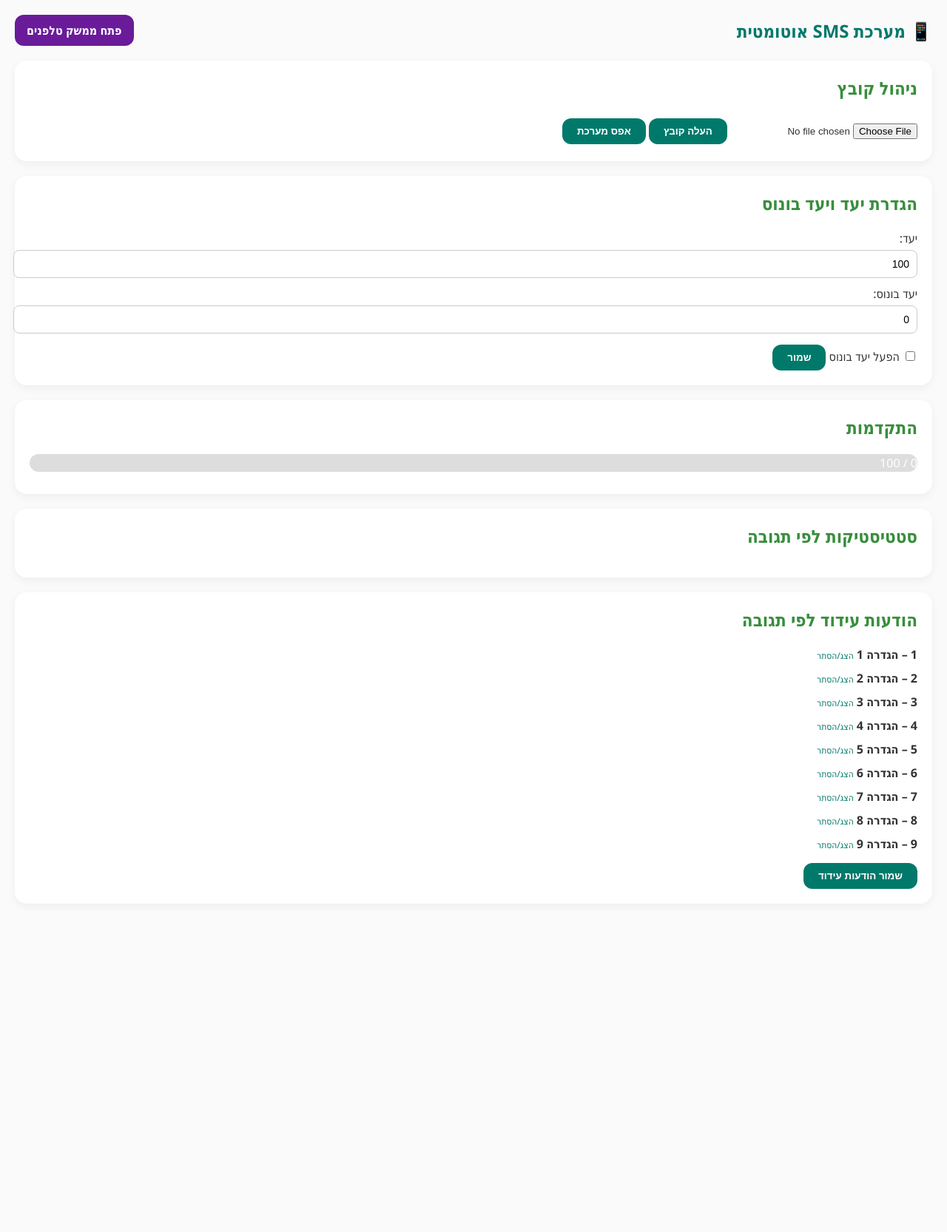
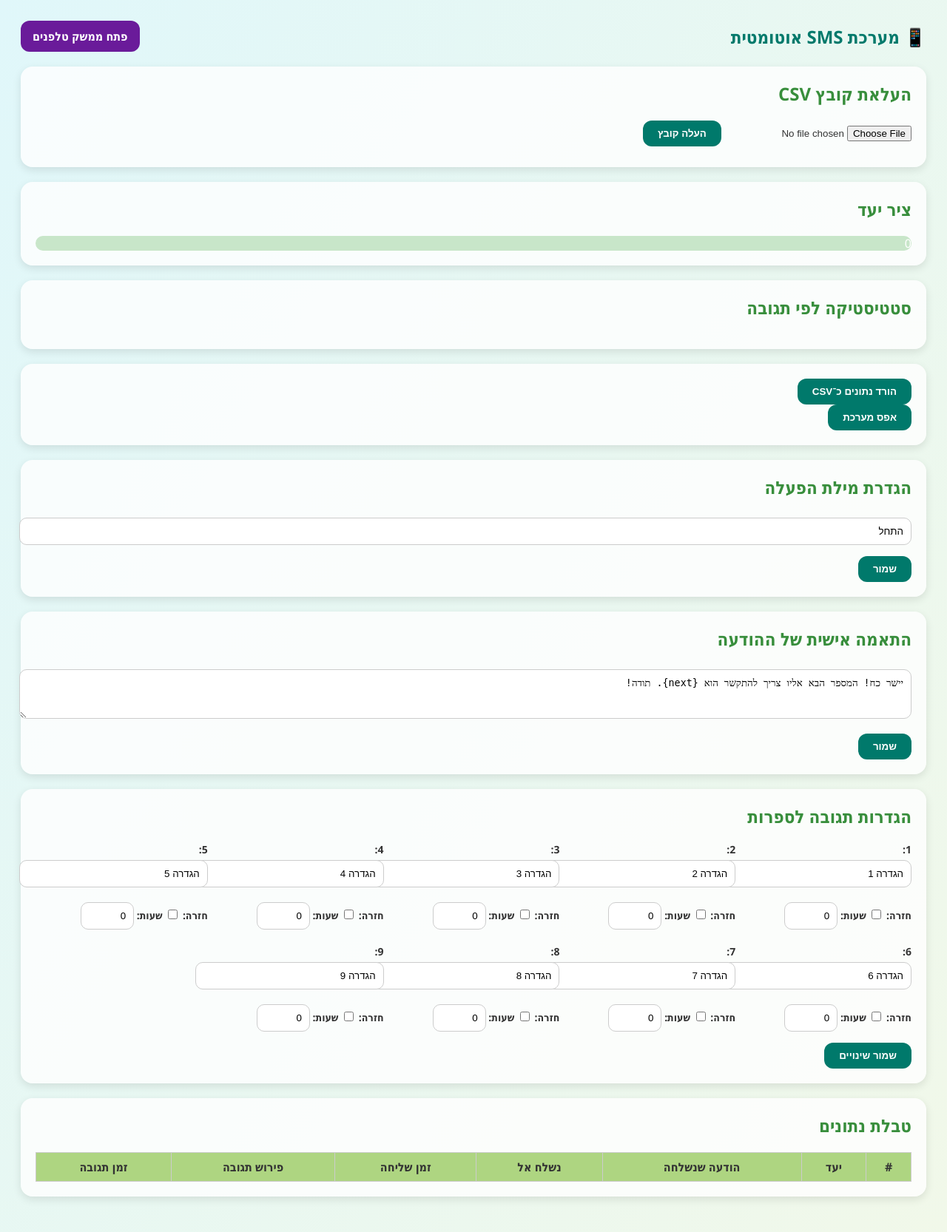
Before and after one commit to uriya222972/sms-auto-bot, a Flask app: page / in a window 1280 px wide. Shown: the whole page at 74% size. Before the commit the page ends 1202 px from the top, so only its background shows below. Run offline with Flask 3, Linux system fonts and the light colour scheme; lists and menus that the app fills with data are empty.

Commit message:
Update index.html

```diff
--- a/templates/index.html
+++ b/templates/index.html
@@ -5,26 +5,27 @@
   <title>מערכת SMS אוטומטית</title>
   <meta name="viewport" content="width=device-width, initial-scale=1">
   <style>
-    /* גופנים, רקע וכללי */
     body {
       font-family: 'Segoe UI', Tahoma, sans-serif;
-      background: #fafafa;
+      background: linear-gradient(120deg, #e0f7fa, #f1f8e9);
       color: #333;
       padding: 20px;
-      margin: 0;
       direction: rtl;
     }
+
     .header-bar {
       display: flex;
       justify-content: space-between;
       align-items: center;
       margin-bottom: 20px;
     }
+
     .logo-title {
       font-size: 24px;
       font-weight: bold;
       color: #00796b;
     }
+
     .telephony-button {
       background-color: #6a1b9a;
       color: white;
@@ -33,34 +34,38 @@
       text-decoration: none;
       font-weight: bold;
     }
+
     .telephony-button:hover {
       background-color: #4a148c;
     }
+
     .section {
-      background: white;
+      background: #ffffffcc;
       border-radius: 16px;
-      box-shadow: 0 4px 12px rgba(0,0,0,0.05);
+      box-shadow: 0 4px 12px rgba(0,0,0,0.1);
       padding: 20px;
       margin-bottom: 20px;
     }
-    h2 {
+
+    .section h2 {
       margin-top: 0;
       color: #388e3c;
     }
+
     input[type="text"], input[type="number"], textarea, select {
       width: 100%;
       padding: 10px;
       margin-top: 5px;
-      margin-bottom: 10px;
+      margin-bottom: 15px;
       border: 1px solid #ccc;
-      border-radius: 8px;
-      font-size: 14px;
+      border-radius: 10px;
     }
+
     input[type="file"] {
-      margin-top: 5px;
-      margin-bottom: 10px;
+      margin-bottom: 15px;
     }
-    button, input[type="submit"] {
+
+    input[type="submit"], button {
       background-color: #00796b;
       color: white;
       border: none;
@@ -68,120 +73,116 @@
       border-radius: 12px;
       cursor: pointer;
       font-weight: bold;
-      margin-top: 5px;
     }
-    button:hover, input[type="submit"]:hover {
+
+    input[type="submit"]:hover, button:hover {
       background-color: #004d40;
     }
+
+    table {
+      width: 100%;
+      border-collapse: collapse;
+      margin-top: 15px;
+    }
+
+    th, td {
+      border: 1px solid #ccc;
+      padding: 8px;
+      text-align: center;
+      background-color: #f9fbe7;
+    }
+
+    th {
+      background-color: #aed581;
+    }
+
+    .grid {
+      display: grid;
+      grid-template-columns: repeat(auto-fit, minmax(180px, 1fr));
+      gap: 10px;
+    }
+
+    label {
+      font-weight: bold;
+    }
+
     .progress-bar {
-      height: 24px;
-      background: #ddd;
-      border-radius: 12px;
+      height: 20px;
+      background: #c8e6c9;
+      border-radius: 10px;
       overflow: hidden;
-      margin-bottom: 10px;
+      margin-top: 10px;
     }
+
     .progress-bar-inner {
       height: 100%;
-      background: #4caf50;
+      background: #388e3c;
       text-align: center;
       color: white;
-      line-height: 24px;
-      white-space: nowrap;
+      line-height: 20px;
       transition: width 0.3s;
     }
-    .bonus .progress-bar-inner {
-      background: #fb8c00;
-    }
+
     .stats-boxes {
       display: flex;
       flex-wrap: wrap;
       gap: 15px;
       margin-top: 15px;
     }
+
     .stats-box {
-      flex: 1 1 150px;
-      background: #e1bee7;
+      flex: 1 1 120px;
+      background: #fce4ec;
       border-radius: 12px;
-      padding: 15px;
+      padding: 10px;
       text-align: center;
+      box-shadow: 0 2px 6px rgba(0,0,0,0.1);
     }
+
     .stats-box-title {
+      font-size: 18px;
       font-weight: bold;
-      font-size: 18px;
-      color: #6a1b9a;
+      color: #ad1457;
     }
+
     .stats-box-value {
       font-size: 24px;
+      font-weight: bold;
     }
-    .response-advanced {
-      display: none;
-      margin-top: 5px;
-    }
-    .response-toggle {
-      font-size: 12px;
-      cursor: pointer;
-      color: #00796b;
+
+    .response-grid {
+      display: grid;
+      grid-template-columns: repeat(auto-fit, minmax(200px, 1fr));
+      gap: 5px;
+      font-size: 14px;
     }
   </style>
-  <script>
-    function toggleAdvanced(id) {
-      document.getElementById(id).style.display =
-        document.getElementById(id).style.display === 'none' ? 'block' : 'none';
-    }
-    function addEncouragement(digit) {
-      const wrapper = document.getElementById('encs_' + digit);
-      const input = document.createElement('input');
-      input.type = 'text';
-      input.name = 'encouragement_' + digit;
-      input.placeholder = 'הודעת עידוד';
-      wrapper.appendChild(input);
-    }
-  </script>
 </head>
 <body>
-
   <div class="header-bar">
     <div class="logo-title">📱 מערכת SMS אוטומטית</div>
     <a href="/telephony" target="_blank" class="telephony-button">פתח ממשק טלפנים</a>
   </div>
 
   <div class="section">
-    <h2>ניהול קובץ</h2>
-    <form action="/upload" method="post" enctype="multipart/form-data" style="display:inline-block;">
+    <h2>העלאת קובץ CSV</h2>
+    <form action="/upload" method="post" enctype="multipart/form-data">
       <input type="file" name="file" accept=".csv" required>
       <input type="submit" value="העלה קובץ">
     </form>
-    <form action="/reset" method="post" style="display:inline-block; margin-left:10px;" onsubmit="return confirm('למחוק הכול ולתחל מחדש?');">
-      <input type="submit" value="אפס מערכת">
-    </form>
-    {% if filename %}
-      <p><strong>קובץ נבחר:</strong> {{ filename }}</p>
-    {% endif %}
+    {% if filename %}<p><strong>קובץ נבחר:</strong> {{ filename }}</p>{% endif %}
   </div>
 
   <div class="section">
-    <h2>הגדרת יעד ויעד בונוס</h2>
-    <form method="post">
-      <input type="hidden" name="update_goals">
-      <label>יעד:</label>
-      <input type="number" name="target_goal" value="{{ target_goal }}">
-      <label>יעד בונוס:</label>
-      <input type="number" name="bonus_goal" value="{{ bonus_goal }}">
-      <label><input type="checkbox" name="bonus_active" {% if bonus_active %}checked{% endif %}> הפעל יעד בונוס</label>
-      <input type="submit" value="שמור">
-    </form>
-  </div>
-
-  <div class="section">
-    <h2>התקדמות</h2>
+    <h2>ציר יעד</h2>
     <div class="progress-bar">
       <div class="progress-bar-inner" style="width: {{ total_sent / target_goal * 100 if target_goal else 0 }}%">
         {{ total_sent }} / {{ target_goal }}
       </div>
     </div>
     {% if bonus_active %}
-      <div class="progress-bar bonus">
-        <div class="progress-bar-inner" style="width: {{ total_sent / bonus_goal * 100 if bonus_goal else 0 }}%">
+      <div class="progress-bar" style="margin-top: 10px; background: #ffe0b2;">
+        <div class="progress-bar-inner" style="background: #fb8c00; width: {{ total_sent / bonus_goal * 100 if bonus_goal else 0 }}%">
           {{ total_sent }} / {{ bonus_goal }} (בונוס)
         </div>
       </div>
@@ -189,7 +190,7 @@
   </div>
 
   <div class="section">
-    <h2>סטטיסטיקות לפי תגובה</h2>
+    <h2>סטטיסטיקה לפי תגובה</h2>
     <div class="stats-boxes">
       {% for label, count in stats.items() %}
         <div class="stats-box">
@@ -201,24 +202,80 @@
   </div>
 
   <div class="section">
-    <h2>הודעות עידוד לפי תגובה</h2>
-    <form method="post">
-      <input type="hidden" name="update_encouragements">
-      {% for digit, config in response_map.items() %}
-        <div style="margin-bottom:10px;">
-          <b>{{ digit }} – {{ config.label }}</b>
-          <span class="response-toggle" onclick="toggleAdvanced('encs_{{ digit }}')">הצג/הסתר</span>
-          <div id="encs_{{ digit }}" class="response-advanced">
-            {% for msg in encouragements.get(digit, []) %}
-              <input type="text" name="encouragement_{{ digit }}" value="{{ msg }}">
-            {% endfor %}
-            <button type="button" onclick="addEncouragement('{{ digit }}')">➕ הוסף הודעה</button>
-          </div>
-        </div>
-      {% endfor %}
-      <input type="submit" value="שמור הודעות עידוד">
+    <form action="/download">
+      <input type="submit" value="הורד נתונים כ־CSV">
+    </form>
+    <form action="/reset" method="post" onsubmit="return confirm('האם אתה בטוח שברצונך לאפס את המערכת?');">
+      <input type="submit" value="אפס מערכת">
     </form>
   </div>
 
+  <div class="section">
+    <h2>הגדרת מילת הפעלה</h2>
+    <form method="post">
+      <input type="hidden" name="update_activation_word">
+      <input type="text" name="activation_word" value="{{ activation_word }}" placeholder="למשל: התחלה, היי">
+      <input type="submit" value="שמור">
+    </form>
+  </div>
+
+  <div class="section">
+    <h2>התאמה אישית של ההודעה</h2>
+    <form method="post">
+      <input type="hidden" name="update_template">
+      <textarea name="template" rows="3" placeholder="יישר כח! המספר הבא הוא {next}...">{{ template }}</textarea>
+      <input type="submit" value="שמור">
+    </form>
+  </div>
+
+  <div class="section">
+    <h2>הגדרות תגובה לספרות</h2>
+    <form method="post">
+      <input type="hidden" name="update_response_map">
+      <div class="response-grid">
+        {% for digit, config in response_map.items() %}
+          <div>
+            <label>{{ digit }}:</label>
+            <input type="text" name="label_{{ digit }}" value="{{ config.label }}" placeholder="לדוג' תרם">
+            <label>חזרה:</label>
+            <input type="checkbox" name="callback_{{ digit }}" {% if config.callback_required %}checked{% endif %}>
+            <label>שעות:</label>
+            <input type="number" name="hours_{{ digit }}" value="{{ config.hours }}" min="0" style="width: 50px;">
+          </div>
+        {% endfor %}
+      </div>
+      <input type="submit" value="שמור שינויים">
+    </form>
+  </div>
+
+  <div class="section">
+    <h2>טבלת נתונים</h2>
+    <table>
+      <thead>
+        <tr>
+          <th>#</th>
+          <th>יעד</th>
+          <th>הודעה שנשלחה</th>
+          <th>נשלח אל</th>
+          <th>זמן שליחה</th>
+          <th>פירוש תגובה</th>
+          <th>זמן תגובה</th>
+        </tr>
+      </thead>
+      <tbody>
+        {% for i in range(rows|length) %}
+          <tr>
+            <td>{{ i + 1 }}</td>
+            <td>{{ name_map.get(rows[i], rows[i]) }}</td>
+            <td>{{ send_log[i].message if send_log[i] is defined }}</td>
+            <td>{{ send_log[i].to if send_log[i] is defined }}</td>
+            <td>{{ send_log[i].time if send_log[i] is defined }}</td>
+            <td>{{ responses[i].label if responses[i] is defined }}</td>
+            <td>{{ responses[i].time if responses[i] is defined }}</td>
+          </tr>
+        {% endfor %}
+      </tbody>
+    </table>
+  </div>
 </body>
 </html>
```
